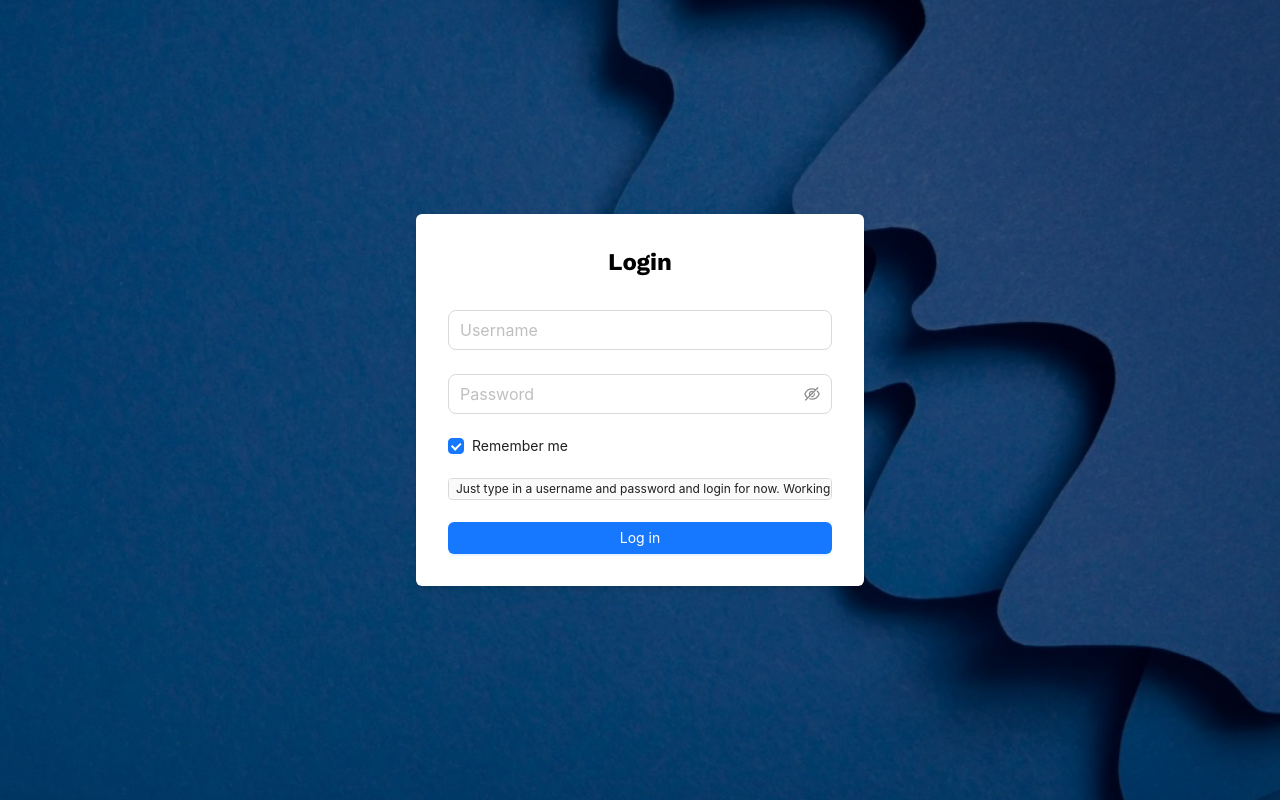
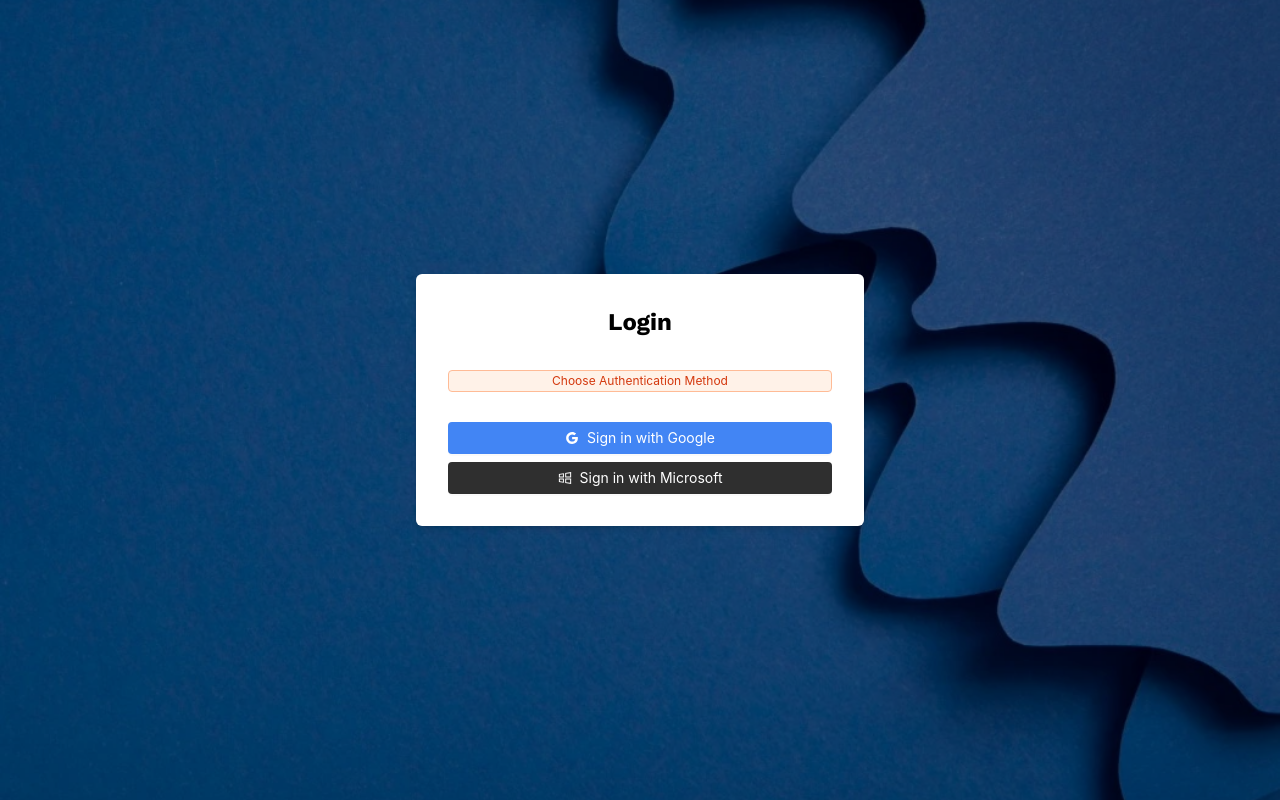
Before and after one commit to Aduwoayooluwa/reelug, a React (Vite) app: page /login in a window 1280 px wide. Built offline with nearby package versions, Linux system fonts and the light colour scheme; no server answers.

Commit message:
fix: styling and font

```diff
--- a/src/config/api.config.ts
+++ b/src/config/api.config.ts
@@ -1,8 +1,17 @@
 import axios from "axios";
-import { API_KEY, BASE_URL } from "./env.config";
+import { API_KEY, BASE_URL, N_BASE_URL } from "./env.config";
 
 const axiosInstance = axios.create({
   baseURL: BASE_URL,
+  headers: {
+    "Content-Type": "application/json",
+    Accept: "application/json",
+    Authorization: `Bearer ${API_KEY}`,
+  },
+});
+
+export const _axios = axios.create({
+  baseURL: N_BASE_URL,
   headers: {
     "Content-Type": "application/json",
     Accept: "application/json",
--- a/src/config/env.config.ts
+++ b/src/config/env.config.ts
@@ -2,3 +2,5 @@
 export const CLIENT_ID = import.meta.env.VITE_APP_CLIENT_ID;
 export const TEST_GRANT = import.meta.env.VITE_GRANT_TEST;
 export const API_KEY = import.meta.env.VITE_API_KEY;
+export const N_BASE_URL = import.meta.env.VITE_APP_N_API_URL;
+export const CALLBACK_URI = import.meta.env.VITE_APP_CALLBACK_URI;
--- a/src/pages/auth/login.tsx
+++ b/src/pages/auth/login.tsx
@@ -1,10 +1,16 @@
+/* eslint-disable @typescript-eslint/no-explicit-any */
 import React from "react";
-import { Form, Input, Button, Checkbox, Tag } from "antd";
+import { Form, Button, Tag, message } from "antd";
 import { useNavigate } from "react-router-dom";
-// import "~antd/dist/antd.css";
+import { GoogleOutlined, WindowsOutlined } from "@ant-design/icons";
+import { useMutation } from "@tanstack/react-query";
+import { _axios } from "../../config/api.config";
+import { CALLBACK_URI, CLIENT_ID } from "../../config/env.config";
 
 const LoginPage: React.FC = () => {
+  const [form] = Form.useForm();
   const router = useNavigate();
+
   const onFinish = (values: unknown) => {
     console.log("Success:", values);
     router("/dashboard");
@@ -12,6 +18,36 @@
 
   const onFinishFailed = (errorInfo: unknown) => {
     console.log("Failed:", errorInfo);
+  };
+
+  const mutation = useMutation<unknown, unknown, string>({
+    mutationFn: (provider: string) =>
+      _axios.post(
+        `connect/auth?client_id=${CLIENT_ID}&redirect_uri=${CALLBACK_URI}&response_type=code&provider=${provider}`,
+        {
+          redirect_uri: CALLBACK_URI,
+        }
+      ),
+    mutationKey: ["emailKey"],
+    onSuccess: () => {
+      message.success("Login Successful!");
+
+      router("/dashboard");
+      form.resetFields();
+    },
+    onError: (error: any) => {
+      message.error(
+        `Failed to Login: ${error.response?.data?.message || error.message}`
+      );
+    },
+  });
+
+  const handleGoogleLogin = () => {
+    mutation.mutate("google");
+  };
+
+  const handleMicrosoftLogin = () => {
+    mutation.mutate("microsoft");
   };
 
   return (
@@ -30,8 +66,9 @@
           onFinish={onFinish}
           onFinishFailed={onFinishFailed}
           className="space-y-4"
+          form={form}
         >
-          <Form.Item
+          {/* <Form.Item
             name="username"
             rules={[{ required: true, message: "Please input your Username!" }]}
           >
@@ -47,16 +84,50 @@
 
           <Form.Item name="remember" valuePropName="checked" className="mb-0">
             <Checkbox>Remember me</Checkbox>
-          </Form.Item>
+          </Form.Item> */}
 
-          <Tag className="w-full overflow-x-auto">
-            Just type in a username and password and login for now. Working on a
-            proper auth system
+          <Tag color="volcano" className="w-full text-center overflow-x-auto">
+            Choose Authentication Method
           </Tag>
 
-          <Form.Item className="text-center">
-            <Button type="primary" htmlType="submit" className="w-full">
+          <Form.Item className="text-center space-y-4">
+            {/* <Button
+              loading={mutation.isPending}
+              type="primary"
+              htmlType="submit"
+              className="w-full"
+            >
               Log in
+            </Button> */}
+
+            {/* Google Login Button */}
+            <Button
+              className="w-full mt-2 flex items-center justify-center"
+              style={{
+                backgroundColor: "#4285F4",
+                color: "#fff",
+                borderRadius: "4px",
+                border: "none",
+              }}
+              icon={<GoogleOutlined />}
+              onClick={handleGoogleLogin}
+            >
+              Sign in with Google
+            </Button>
+
+            {/* Microsoft Login Button */}
+            <Button
+              className="w-full mt-2 flex items-center justify-center"
+              style={{
+                backgroundColor: "#2F2F2F",
+                color: "#fff",
+                borderRadius: "4px",
+                border: "none",
+              }}
+              icon={<WindowsOutlined />}
+              onClick={handleMicrosoftLogin}
+            >
+              Sign in with Microsoft
             </Button>
           </Form.Item>
         </Form>
```
